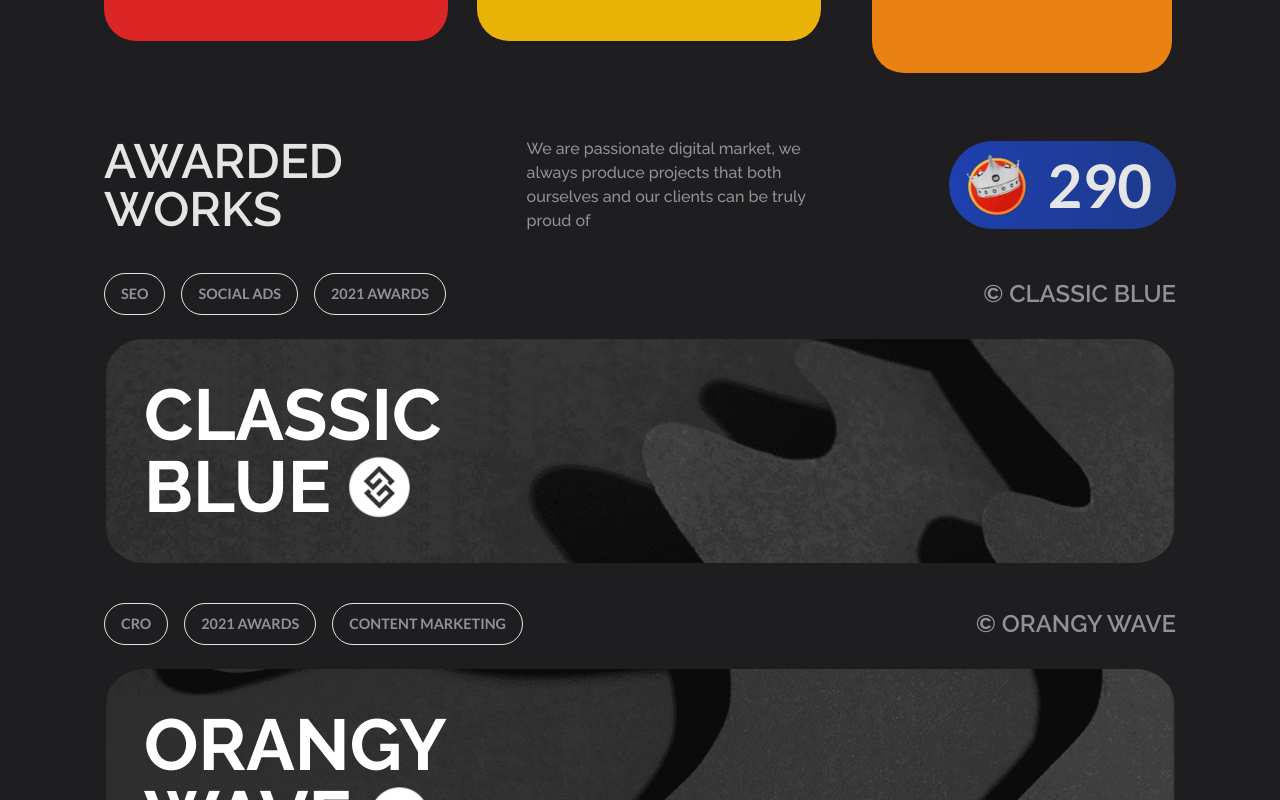
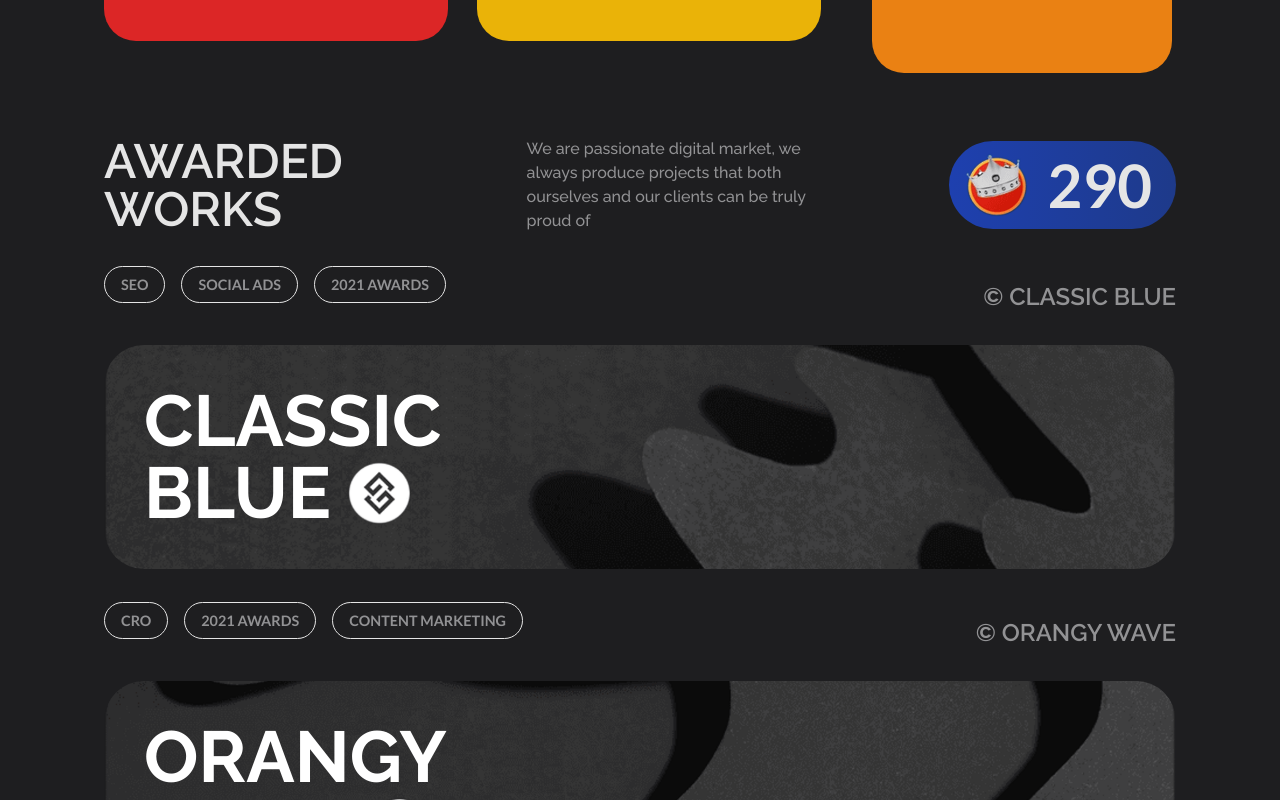
Before and after one commit to israelmitolu/Digitaly, a React (Vite) app: page / in a window 1280 px wide. Shown: the part 2380-3180 px from the top of the page. Built offline with nearby package versions, Linux system fonts and the light colour scheme.

Commit message:
Added animations to awarded works section

```diff
--- a/src/components/Work/AwardedWork.jsx
+++ b/src/components/Work/AwardedWork.jsx
@@ -1,39 +1,81 @@
+import { useContext } from "react";
+import { AnimationContext } from "../../context/animation";
 import Label from "../Label/Label";
+import { motion } from "framer-motion";
 
 const AwardedWork = ({ labels, caption, title, icon, className }) => {
+	const { fade } = useContext(AnimationContext);
 	return (
-    <div className="mt-5 lg:mt-10">
+		<div className='mt-5 lg:mt-10'>
 			{/* The head */}
-      <div className="flex flex-col lg:flex-row justify-between lg:items-center">
-        <div className="flex flex-wrap justify-start">
+			<div className='flex flex-col lg:flex-row justify-between lg:items-center'>
+				<div className='flex flex-wrap justify-center md:justify-start mb-[1.5rem]'>
 					{/* Map through the Labels     */}
-          {labels.map((label, index) => (
-            <Label key={index}>
-              <span className="text-[90%] font-lato font-semibold">{label}</span>
+					{labels.map((label, index) => {
+						return (
+							<motion.div
+								initial={{
+									opacity: 0,
+									y: 20,
+								}}
+								whileInView={{
+									opacity: 1,
+									y: 0,
+									transition: { duration: 0.8, delay: label.delay },
+								}}
+								key={index} className='mb-6 sm:mb-0'>
+								<Label>
+									<span className='text-[90%] font-lato font-semibold'>
+										{label.name}
+									</span>
 								</Label>
-          ))}
+							</motion.div>
+						);
+					})}
 				</div>
-        <div className="text:lg lg:text-2xl hidden lg:flex uppercase text-[#929294] font-semibold">
+				<motion.div
+					initial={{
+						opacity: 0,
+						y: 20,
+					}}
+					whileInView={{
+						opacity: 1,
+						y: 0,
+						transition: { duration: 0.8, delay: 0.6 },
+					}}
+					className='text:lg lg:text-2xl hidden lg:flex uppercase text-[#929294] font-semibold'>
 					&copy; {caption}
-        </div>
+				</motion.div>
 			</div>
 
 			{/* The body */}
-      <div
-        className={`${className} h-50 w-full bg-no-repeat bg-cover bg-right mt-2 lg:mt-6 rounded-[1.5rem] md:rounded-[2.5rem] px-5 py-10 lg:p-10 text-white `}
-      >
-        <div className="text-3xl text-center md:text-left lg:text-7xl uppercase font-bold w-[100%] lg:w-[40%]">
-          <h3 className="relative">
+			<motion.div
+				initial={{
+					opacity: 0,
+					y: 60,
+				}}
+				whileInView={{
+					opacity: 1,
+					y: 0,
+					transition: { duration: 0.8, delay: 0.5 },
+				}}
+        viewport={{ once: true }}
+				className={`${className} h-50 w-full bg-no-repeat bg-cover bg-right mt-2 lg:mt-6 rounded-[1.5rem] md:rounded-[2.5rem] px-5 py-10 lg:p-10 text-white `}>
+				<div className='text-3xl text-center md:text-left lg:text-7xl uppercase font-bold w-[100%] lg:w-[40%]'>
+					<h3 className='relative'>
 						{title}
 						<span
-              className="
-            absolute ml-4 bottom-1 center"
-            >
-              <img src={icon} alt="" className="w-auto h-8 lg:h-16 hidden md:flex" />
+							className='
+            absolute ml-4 bottom-1 center'>
+							<img
+								src={icon}
+								alt=''
+								className='w-auto h-8 lg:h-16 hidden md:flex'
+							/>
 						</span>
 					</h3>
 				</div>
-      </div>
+			</motion.div>
 		</div>
 	);
 };
--- a/src/sections/AwardedWorks/AwardedWorks.jsx
+++ b/src/sections/AwardedWorks/AwardedWorks.jsx
@@ -3,31 +3,76 @@
 import Crown from "../../assets/images/Awarded Works Crown.png";
 import Tag from "../../components/Tag/Tag";
 import OrangyWaveTag from "../../assets/images/Orangy Wave Tag.png";
+import { motion } from "framer-motion";
+import { useContext } from "react";
+import { AnimationContext } from "../../context/animation";
 
 const AwardedWorks = () => {
+	const { riseUpVariant } = useContext(AnimationContext);
 	return (
-		<div id="services" className='text-[#e5e5e5] pb-[2rem] lg:w-[90%] max-w-[1200px] m-auto px-6 md:px-10 xxl:pt-[3rem]'>
-			<div className='flex flex-col lg:flex-row justify-between lg:items-center gap-2 lg:gap-10 mt-[4rem]'>
-				<h2 className='uppercase text-[1.5rem] lg:text-[3rem] font-semibold lg:w-[30%] leading-[3rem]'>
+		<div
+			id='services'
+			className='text-[#e5e5e5] pb-[2rem] lg:w-[90%] max-w-[1200px] m-auto px-6 md:px-10 xxl:pt-[3rem]'>
+			<motion.div
+				variants={riseUpVariant}
+				initial='hidden'
+				whileInView='visible'
+				className='flex flex-col lg:flex-row justify-between lg:items-center gap-2 lg:gap-10 mt-[4rem]'>
+				<motion.h2
+					initial={{
+						opacity: 0,
+						y: 20,
+					}}
+					whileInView={{ opacity: 1, y: 0, transition: { duration: 0.8 } }}
+					className='uppercase text-[1.5rem] lg:text-[3rem] font-semibold lg:w-[30%] leading-[3rem]'>
 					Awarded Works
-				</h2>
-				<p className='text-[#929294] lg:w-[30%] font-medium lg:text-base text-[80%] text-left my-6 md:my-0'>
+				</motion.h2>
+				<motion.p
+					initial={{
+						opacity: 0,
+						y: 20,
+					}}
+					whileInView={{
+						opacity: 1,
+						y: 0,
+						transition: { duration: 0.8, delay: 0.3 },
+					}}
+					className='text-[#929294] lg:w-[30%] font-medium lg:text-base text-[80%] text-left my-6 md:my-0'>
 					We are passionate digital market, we always produce projects that both
 					ourselves and our clients can be truly proud of
-				</p>
-				<Tag imgSrc={Crown} value='290' className='hidden lg:flex' />
-			</div>
+				</motion.p>
+				<motion.div
+					initial={{
+						opacity: 0,
+						x: 20,
+					}}
+					whileInView={{
+						opacity: 1,
+						x: 0,
+						transition: { duration: 0.8, delay: 0.6 },
+					}}>
+					<Tag imgSrc={Crown} value='290' className='hidden lg:flex' />
+				</motion.div>
+			</motion.div>
 
 			{/* Awarded Work 1 */}
 			<AwardedWork
-				labels={["SEO", "Social Ads", "2021 Awards"]}
+				labels={[
+					{ name: "SEO", delay: 0},
+					{ name: "Social Ads", delay: 0.2 },
+					{ name: "2021 Awards", delay: 0.4 },
+				]}
 				caption='Classic blue'
 				title='Classic Blue'
 				icon={ClassicBlueTag}
-				className='bg-work-banner-1'
+				className='bg-work-banner-1 mb-[3rem] sm:mb-0'
 			/>
 			<AwardedWork
-				labels={["CRO", "2021 Awards", "Content Marketing"]}
+				labels={[
+					{ name: "CRO", delay: 0 },
+					{ name: "2021 Awards", delay: 0.2 },
+					{ name: "Content Marketing", delay: 0.4 },
+				]}
 				caption='Orangy Wave'
 				title='Orangy Wave'
 				icon={OrangyWaveTag}
--- a/src/sections/SelectedWorks/SelectedWorks.jsx
+++ b/src/sections/SelectedWorks/SelectedWorks.jsx
@@ -5,7 +5,7 @@
 import { AnimationContext } from "../../context/animation";
 
 const SelectedWorks = () => {
-	const { riseUpVariant, riseUpItem, fade } = useContext(AnimationContext);
+	const { fade } = useContext(AnimationContext);
 	return (
 		<section
 			id='project'
```
Lines whose indentation alone changed are shown as unchanged.
